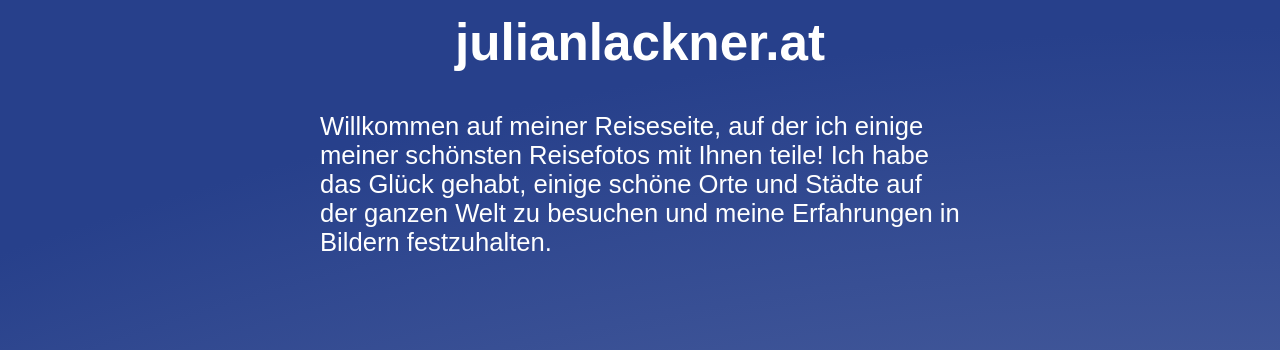
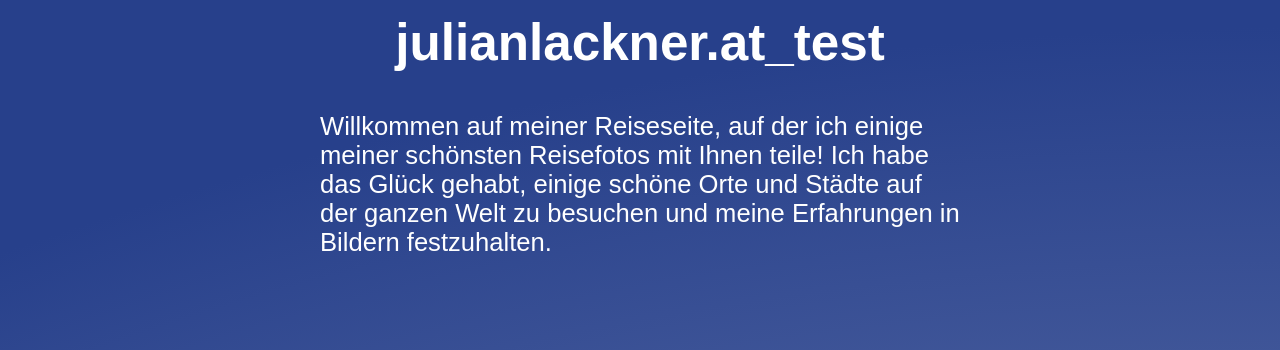
Before and after one commit to Ali-Riese/julianlackner.github.io, a plain HTML site: page index.html in a window 1280 px wide. Shown: the top 350 px of the page. Drawn offline with Linux system fonts and the light colour scheme.

Commit message:
* test commit new docker setup

```diff
--- a/index.html
+++ b/index.html
@@ -10,7 +10,7 @@
 <body id="start">
     <div id="fächerFlex">
 
-<h1 id="UeberschriftStartseite">julianlackner.at</h1>
+<h1 id="UeberschriftStartseite">julianlackner.at_test</h1>
 
     <br><br><br><br><br>
 
```
